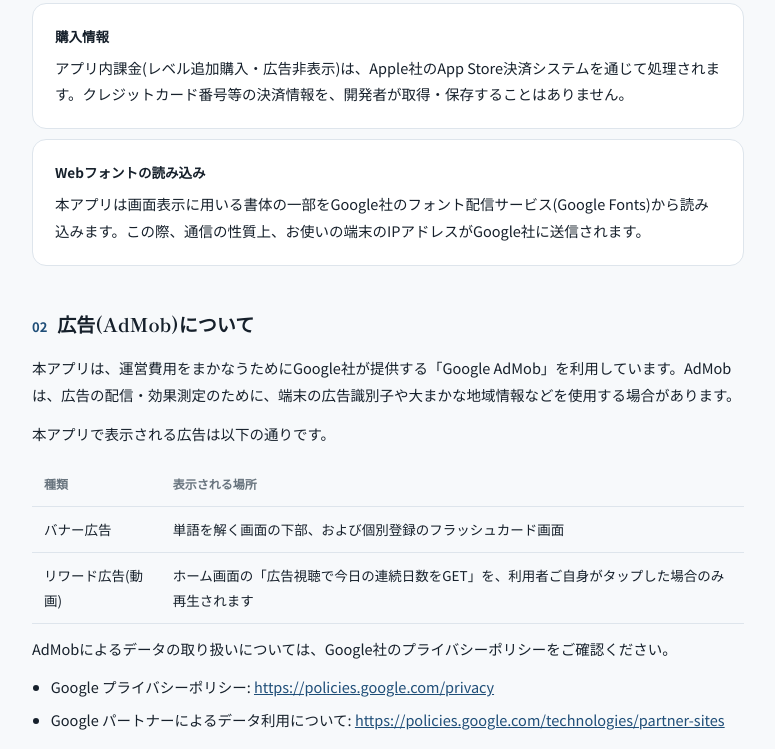
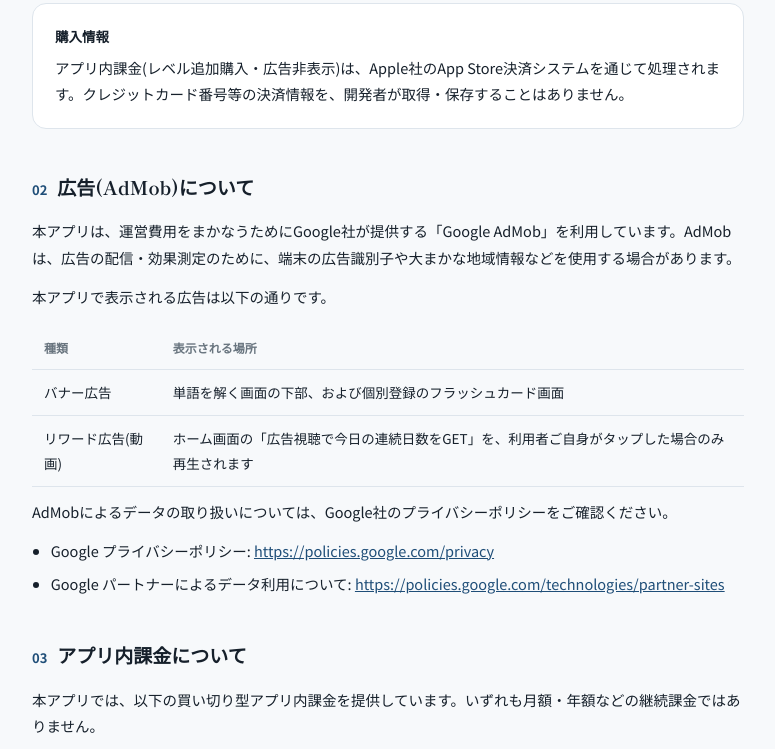
Before and after one commit to Ryocchi24/english-vocab-privacy, a plain HTML site: page index.html in a window 1280 px wide. Shown: the part 971-1720 px from the top of the page, without its empty margins (252-1027 px from the left). Drawn offline with Linux system fonts and the light colour scheme.

Commit message:
Google Fonts の節を削除した（アプリは書体を同梱しており読み込んでいない）

```diff
--- a/index.html
+++ b/index.html
@@ -117,10 +117,6 @@
       <div class="card-title">購入情報</div>
       <p style="margin:0;">アプリ内課金(レベル追加購入・広告非表示)は、Apple社のApp Store決済システムを通じて処理されます。クレジットカード番号等の決済情報を、開発者が取得・保存することはありません。</p>
     </div>
-    <div class="card">
-      <div class="card-title">Webフォントの読み込み</div>
-      <p style="margin:0;">本アプリは画面表示に用いる書体の一部をGoogle社のフォント配信サービス(Google Fonts)から読み込みます。この際、通信の性質上、お使いの端末のIPアドレスがGoogle社に送信されます。</p>
-    </div>
   </section>
 
   <section id="ads">
@@ -169,7 +165,7 @@
 
   <section id="thirdparty">
     <h2><span class="num">06</span>第三者提供</h2>
-    <p>本アプリは、上記のGoogle AdMob(広告配信)、Google Fonts(書体の配信)およびApple社のStoreKit(課金処理)を除き、取得した情報を第三者に提供・販売することはありません。</p>
+    <p>本アプリは、上記のGoogle AdMob(広告配信)およびApple社のStoreKit(課金処理)を除き、取得した情報を第三者に提供・販売することはありません。</p>
   </section>
 
   <section id="children">
```
